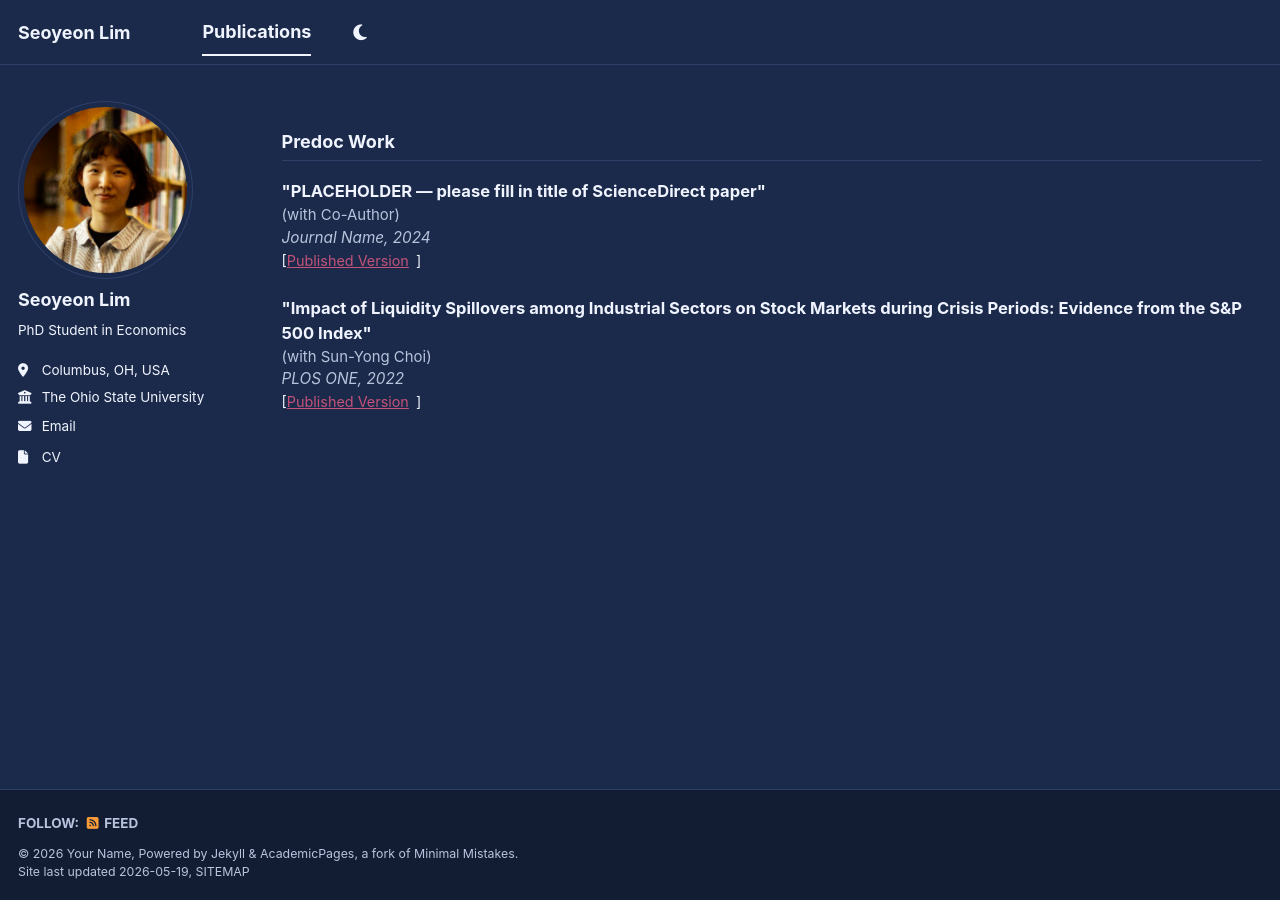
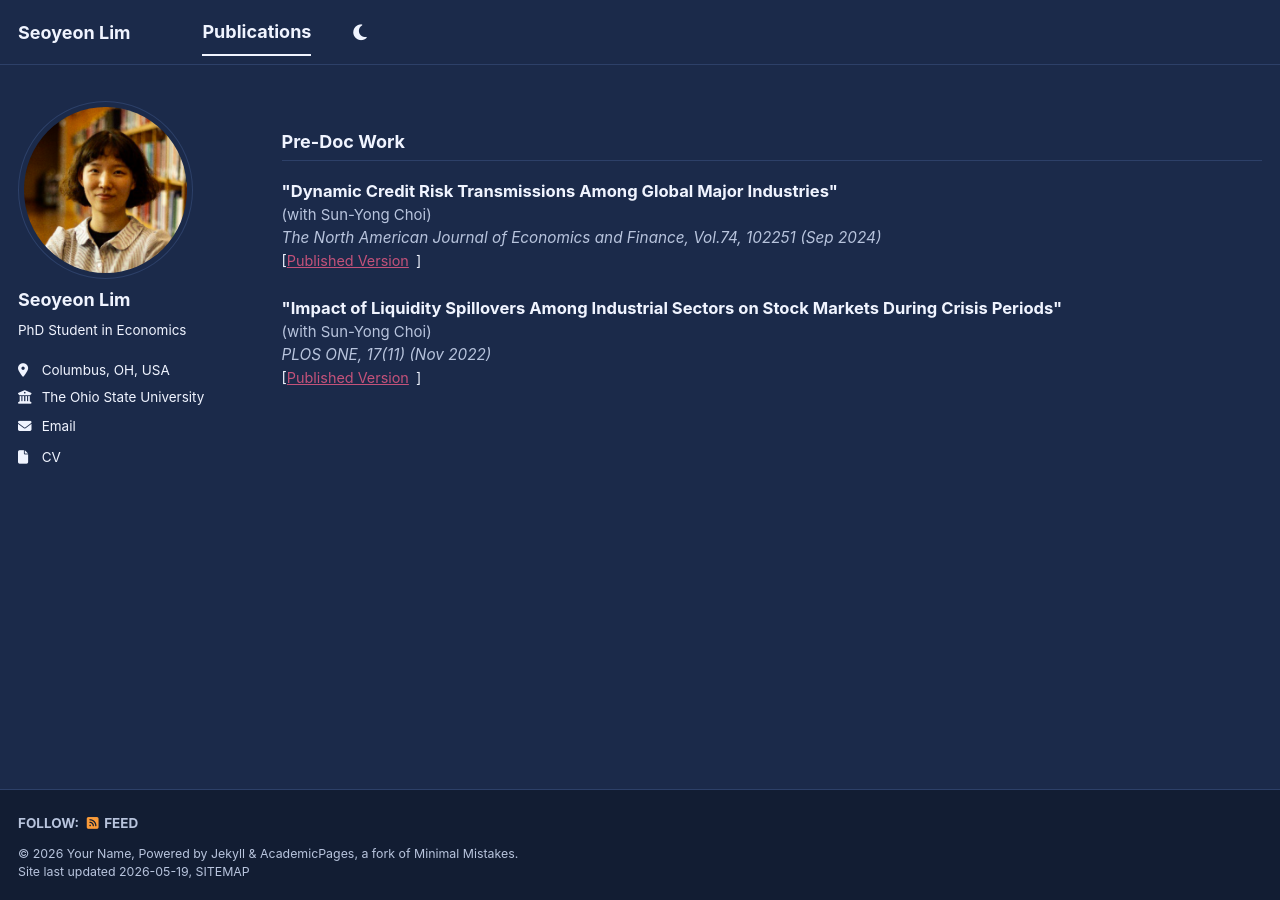
Before and after one commit to seoyeon-lim/academic.github.io, a Jekyll site: the page built from _pages/publications.md, in a window 1280 px wide. Built offline with Jekyll 4.4.1, drawn with Linux system fonts in a browser that asks for light colours; a script bundle is joined from its source files by our own code; library files that are not in the unit come from our copies.

Commit message:
Fill in correct paper details for pre-doc work section
Co-Authored-By: Claude Sonnet 4.6 <noreply@anthropic.com>

```diff
--- a/_pages/publications.md
+++ b/_pages/publications.md
@@ -15,21 +15,21 @@ author_profile: true
   .pub-entry   { margin-bottom: 1.4em; }
 </style>
 
-<p class="pub-section">Predoc Work</p>
+<p class="pub-section">Pre-Doc Work</p>
 
 <div class="pub-entry">
-  <div class="pub-title">"PLACEHOLDER — please fill in title of ScienceDirect paper"</div>
-  <div class="pub-authors">(with Co-Author)</div>
-  <div class="pub-venue">Journal Name, 2024</div>
+  <div class="pub-title">"Dynamic Credit Risk Transmissions Among Global Major Industries"</div>
+  <div class="pub-authors">(with Sun-Yong Choi)</div>
+  <div class="pub-venue">The North American Journal of Economics and Finance, Vol.74, 102251 (Sep 2024)</div>
   <div class="pub-links">
     [<a href="https://www.sciencedirect.com/science/article/pii/S1062940824001761">Published Version</a>]
   </div>
 </div>
 
 <div class="pub-entry">
-  <div class="pub-title">"Impact of Liquidity Spillovers among Industrial Sectors on Stock Markets during Crisis Periods: Evidence from the S&P 500 Index"</div>
+  <div class="pub-title">"Impact of Liquidity Spillovers Among Industrial Sectors on Stock Markets During Crisis Periods"</div>
   <div class="pub-authors">(with Sun-Yong Choi)</div>
-  <div class="pub-venue">PLOS ONE, 2022</div>
+  <div class="pub-venue">PLOS ONE, 17(11) (Nov 2022)</div>
   <div class="pub-links">
     [<a href="https://doi.org/10.1371/journal.pone.0277261">Published Version</a>]
   </div>
```
